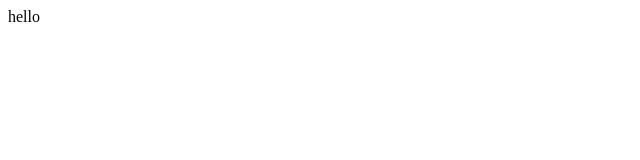
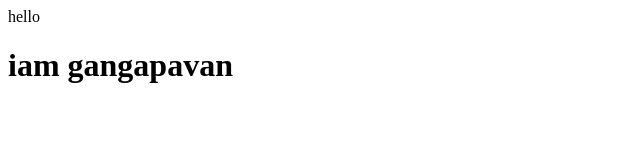
Before and after one commit to gangapavan14/git-demo, a plain HTML site: page index.html in a window 1280 px wide. Shown: the whole page, without its empty margins (0-640 px from the left). Drawn offline with Linux system fonts and the light colour scheme.

Commit message:
other commot

```diff
--- a/index.html
+++ b/index.html
@@ -1 +1,2 @@
 hello
+<h1>iam gangapavan<h1/>
```
